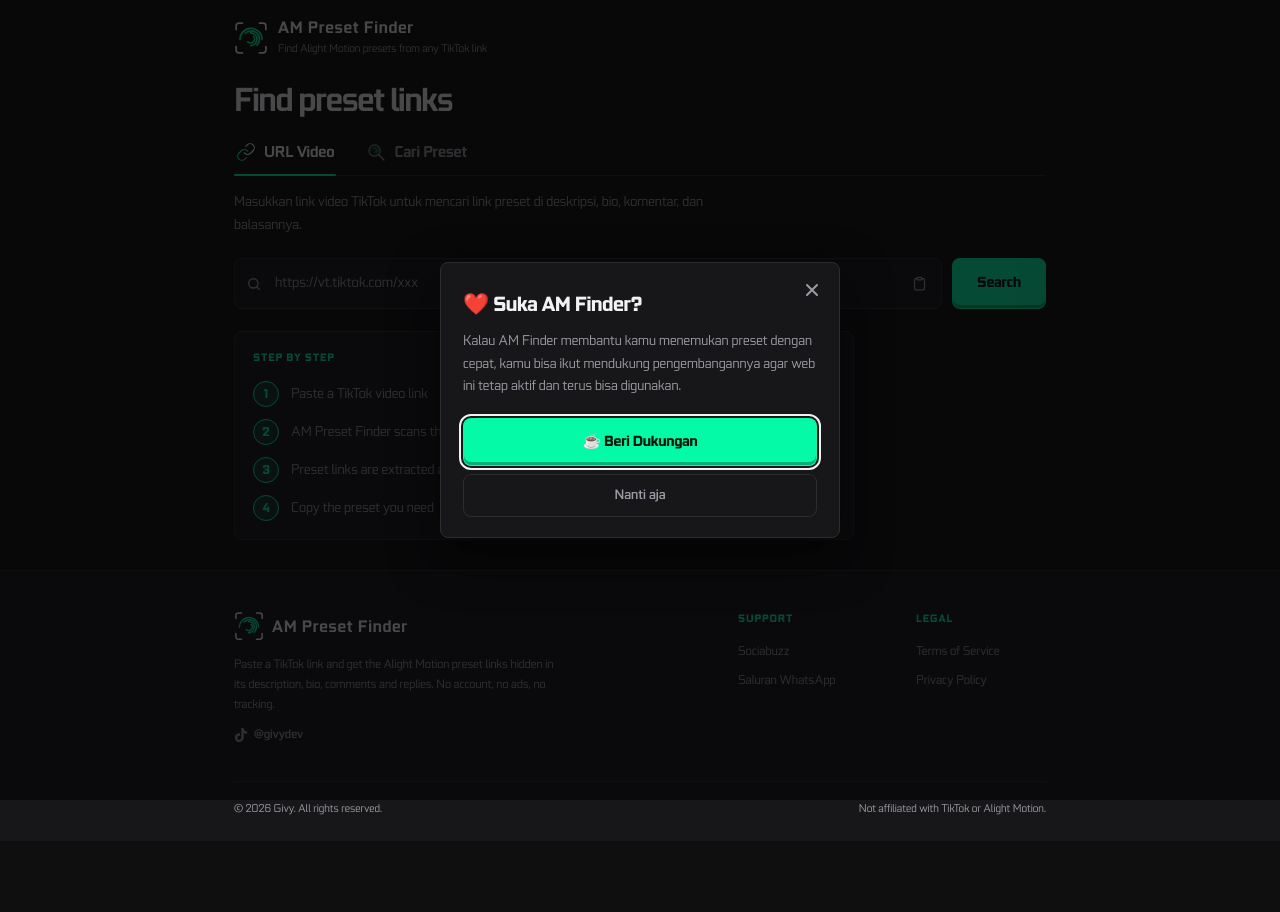
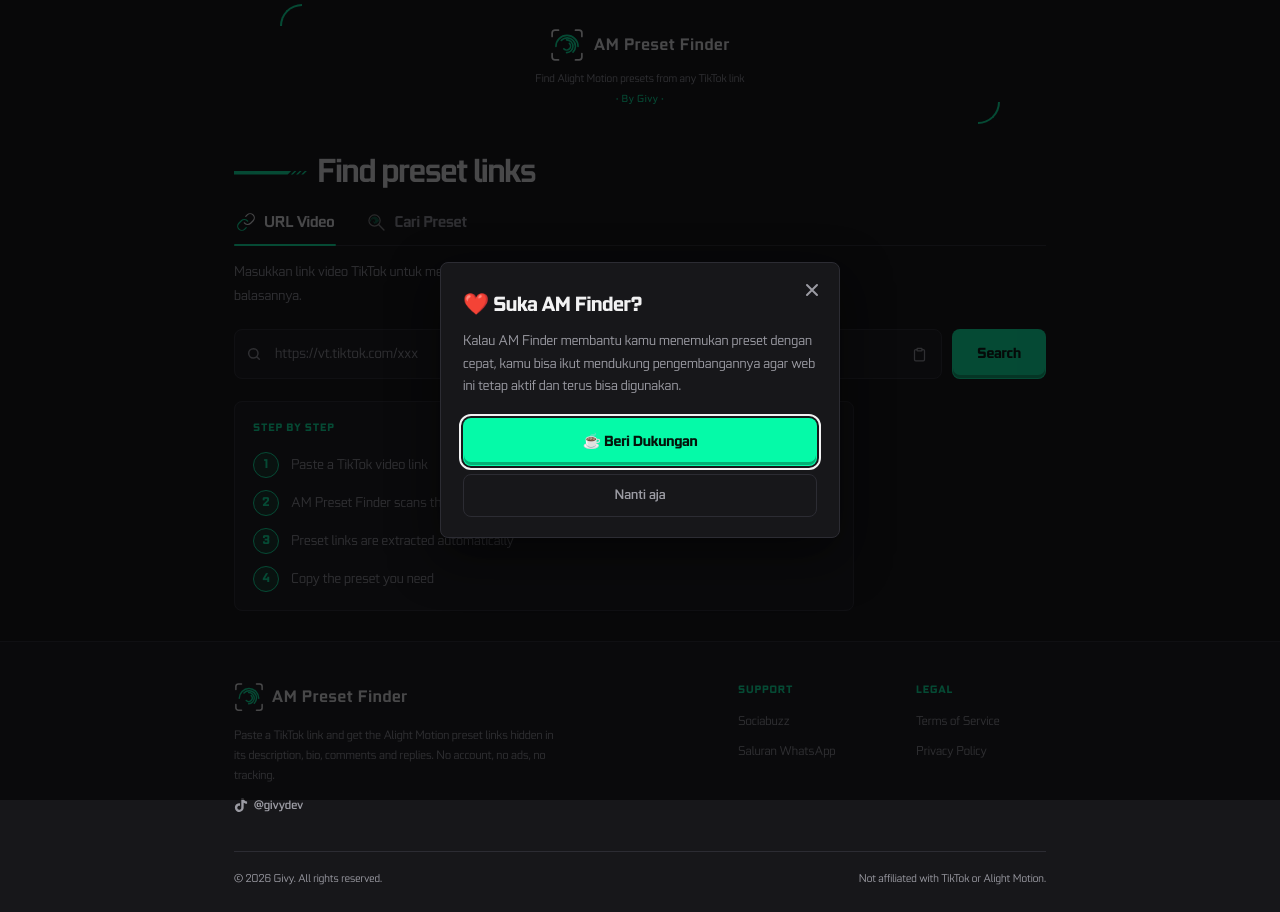
Before and after one commit to gipicihuy/am-finder, a Next.js app: page / in a window 1280 px wide. Before the commit the page ends 841 px from the top, so only its background shows below. Built offline with nearby package versions, Linux system fonts and the light colour scheme.

Commit message:
Revert "Header: rata kiri, tagline gantikan By Givy, hapus sudut HUD dan ornamen judul"
This reverts commit d3ca5b8cafe6ee5d70a420cff259a439471bce88.

```diff
--- a/app/globals.css
+++ b/app/globals.css
@@ -123,16 +123,38 @@ img {
 
 /* header */
 .site-header {
+  position: relative;
   width: 100%;
-  max-width: 860px;
-  margin: 0 auto 6px;
-  padding: 18px 14px 6px;
-}
-
-@media (min-width: 768px) {
-  .site-header {
-    padding-inline: 24px;
-  }
+  max-width: 720px;
+  margin: 4px auto 16px;
+  padding: 24px 22px 16px;
+  display: flex;
+  flex-direction: column;
+  align-items: center;
+  text-align: center;
+}
+
+.hud-corner {
+  position: absolute;
+  width: 22px;
+  height: 22px;
+  pointer-events: none;
+}
+
+.hud-tl {
+  top: 0;
+  left: 0;
+  border-top: 2px solid var(--accent);
+  border-left: 2px solid var(--accent);
+  border-top-left-radius: 22px;
+}
+
+.hud-br {
+  bottom: 0;
+  right: 0;
+  border-bottom: 2px solid var(--accent);
+  border-right: 2px solid var(--accent);
+  border-bottom-right-radius: 22px;
 }
 
 .brand-row {
@@ -143,15 +165,7 @@ img {
 
 .brand-mark {
   display: inline-flex;
-  flex-shrink: 0;
-  color: var(--accent);
-}
-
-.brand-text {
-  display: flex;
-  flex-direction: column;
-  min-width: 0;
-  line-height: 1.2;
+  color: var(--accent);
 }
 
 .brand-name {
@@ -163,10 +177,19 @@ img {
 }
 
 .brand-tagline {
-  margin: 3px 0 0;
+  margin: 8px 0 0;
   font-size: 11.5px;
-  line-height: 1.4;
-  color: var(--muted);
+  line-height: 1.5;
+  color: var(--muted);
+}
+
+.brand-byline {
+  margin: 5px 0 0;
+  font-family: var(--font-display), var(--font-ui), system-ui, sans-serif;
+  font-size: 10.5px;
+  font-weight: 500;
+  letter-spacing: 0.05em;
+  color: var(--accent);
 }
 
 button:focus-visible,
--- a/app/layout.tsx
+++ b/app/layout.tsx
@@ -87,15 +87,16 @@ export default function RootLayout({ children }: Readonly<{ children: React.Reac
           dangerouslySetInnerHTML={{ __html: JSON.stringify(websiteJsonLd).replace(/</g, "\\u003c") }}
         />
         <header className="site-header" id="top">
+          <span className="hud-corner hud-tl" aria-hidden="true" />
+          <span className="hud-corner hud-br" aria-hidden="true" />
           <div className="brand-row">
             <span className="brand-mark">
               <AmLogo size={34} />
             </span>
-            <div className="brand-text">
-              <span className="brand-name">{ui.header.brand}</span>
-              <p className="brand-tagline">{ui.header.tagline}</p>
-            </div>
+            <span className="brand-name">{ui.header.brand}</span>
           </div>
+          <p className="brand-tagline">{ui.header.tagline}</p>
+          <p className="brand-byline">{ui.header.byline}</p>
         </header>
         <main className="shell main">{children}</main>
         <SiteFooter />
--- a/app/page.tsx
+++ b/app/page.tsx
@@ -1,9 +1,13 @@
 import { Finder } from "@/components/Finder";
+import { SectionOrnament } from "@/components/Ornament";
 
 export default function HomePage() {
   return (
     <>
       <h1 className="page-title">
+        <span className="section-ornament" aria-hidden="true">
+          <SectionOrnament />
+        </span>
         Find preset links
       </h1>
       <Finder />
--- a/lib/ui.ts
+++ b/lib/ui.ts
@@ -33,6 +33,7 @@ type UiTexts = {
   header: {
     brand: string;
     tagline: string;
+    byline: string;
   };
   footer: {
     brand: string;
--- a/ui.json
+++ b/ui.json
@@ -33,7 +33,8 @@
   },
   "header": {
     "brand": "AM Preset Finder",
-    "tagline": "Find Alight Motion presets from any TikTok link"
+    "tagline": "Find Alight Motion presets from any TikTok link",
+    "byline": "• By Givy •"
   },
   "footer": {
     "brand": "AM Preset Finder",
```
